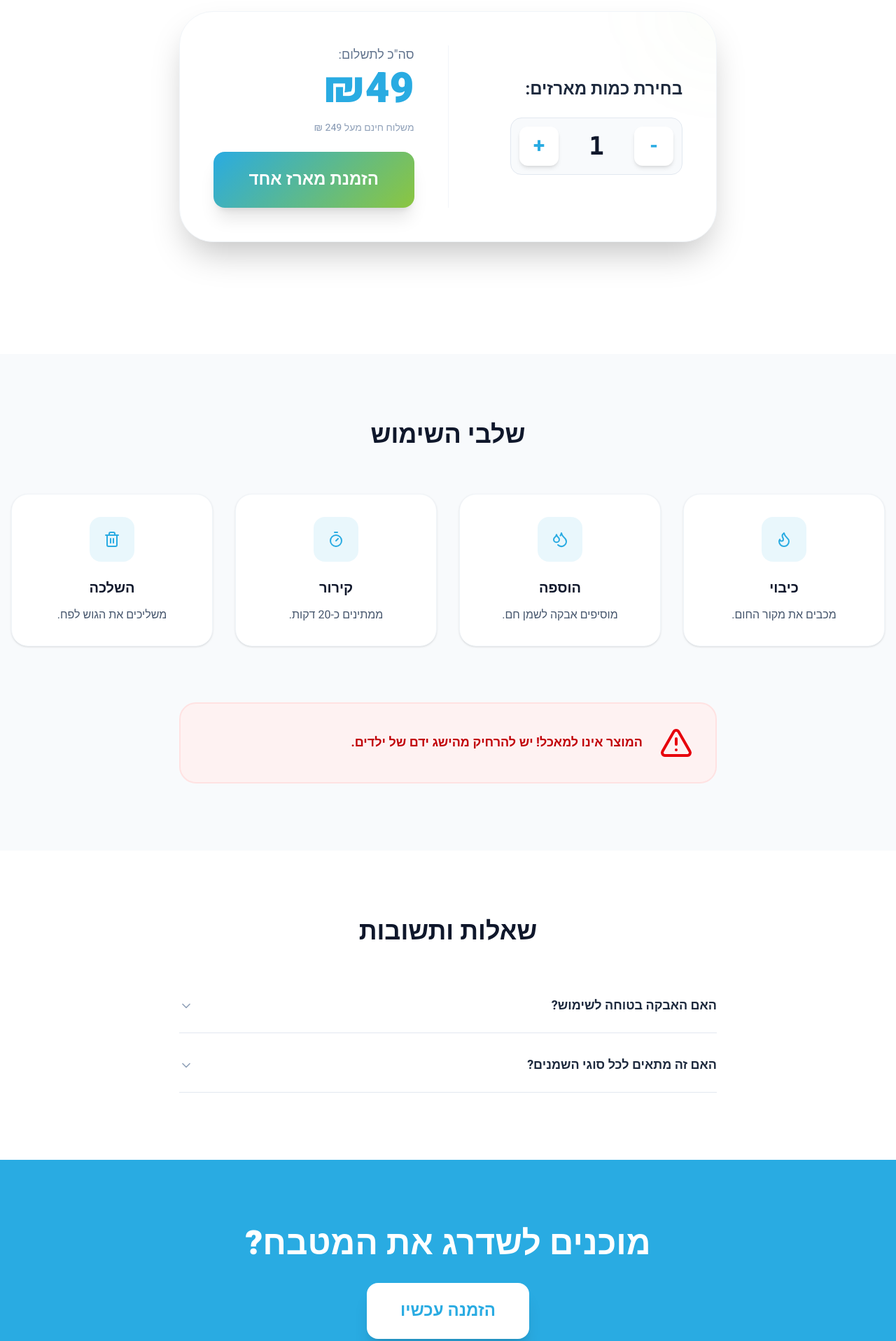
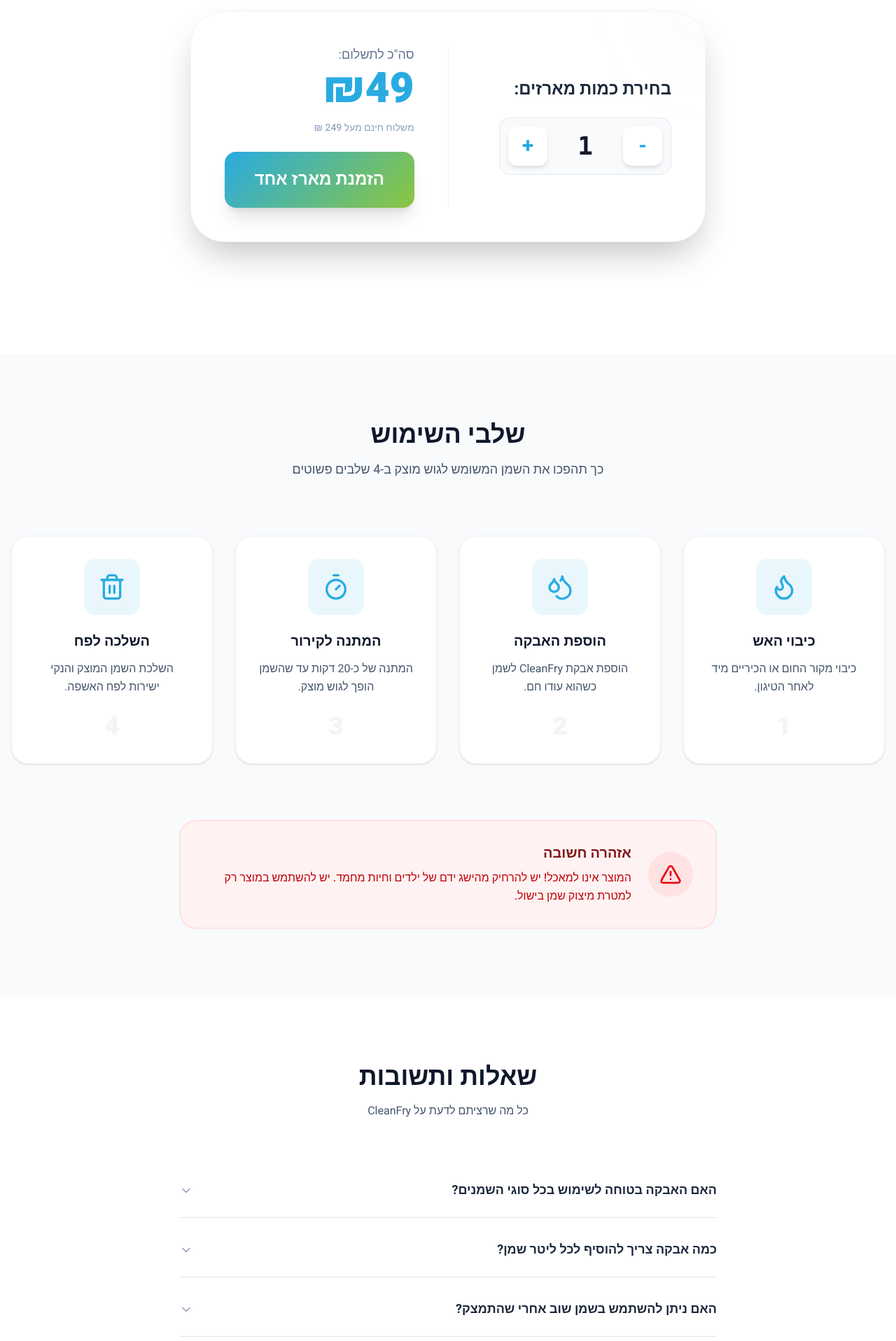
Before and after one commit to matikurland-oss/cleanfry-website, a React (Vite) app: page / in a window 1280 px wide. Shown: the part 880-2797 px from the top of the page at 70% size. Built offline with nearby package versions, Linux system fonts and the light colour scheme.

Commit message:
Update App.tsx

```diff
--- a/src/App.tsx
+++ b/src/App.tsx
@@ -44,12 +44,17 @@ const Navbar = ({ onPurchaseClick }: { onPurchaseClick: () => void }) => {
   ];
 
   return (
-    <nav className="bg-white border-b border-slate-100 sticky top-8 z-40">
+    <nav className="bg-white border-b border-slate-100 sticky top-8 z-40 text-right">
       <div className="max-w-7xl mx-auto px-4 sm:px-6 lg:px-8">
         <div className="flex justify-between h-20 items-center">
           <div className="flex-shrink-0 flex items-center cursor-pointer" onClick={() => window.scrollTo({top: 0, behavior: 'smooth'})}>
-            <img src="/logo.png" alt="CleanFry Logo" className="h-12 w-auto object-contain" />
+            <img
+              src="/logo.png"
+              alt="CleanFry Logo"
+              className="h-12 w-auto object-contain"
+            />
           </div>
+
           <div className="hidden md:flex gap-8">
             {navLinks.map((link) => (
               <a key={link.name} href={link.href} className="text-slate-600 hover:text-brand-blue font-medium transition-colors">
@@ -57,6 +62,7 @@ const Navbar = ({ onPurchaseClick }: { onPurchaseClick: () => void }) => {
               </a>
             ))}
           </div>
+
           <div className="flex items-center gap-4">
             <button onClick={onPurchaseClick} className="hidden sm:block bg-brand-blue/10 text-brand-blue px-4 py-2 rounded-xl font-bold hover:bg-brand-blue hover:text-white transition-all">
               הזמנה עכשיו
@@ -67,10 +73,11 @@ const Navbar = ({ onPurchaseClick }: { onPurchaseClick: () => void }) => {
           </div>
         </div>
       </div>
+
       <AnimatePresence>
         {isOpen && (
-          <motion.div initial={{ opacity: 0, height: 0 }} animate={{ opacity: 1, height: 'auto' }} exit={{ opacity: 0, height: 0 }} className="md:hidden bg-white border-t border-slate-100 overflow-hidden">
-            <div className="px-4 pt-2 pb-6 space-y-1 text-right">
+          <motion.div initial={{ opacity: 0, height: 0 }} animate={{ opacity: 1, height: 'auto' }} exit={{ opacity: 0, height: 0 }} className="md:hidden bg-white border-t border-slate-100 overflow-hidden text-right">
+            <div className="px-4 pt-2 pb-6 space-y-1">
               {navLinks.map((link) => (
                 <a key={link.name} href={link.href} className="block px-3 py-3 text-base font-medium text-slate-600 hover:text-brand-blue rounded-lg" onClick={() => setIsOpen(false)}>
                   {link.name}
@@ -125,6 +132,7 @@ export default function App() {
 
   return (
     <div className="min-h-screen bg-white" dir="rtl">
+      {/* Top Announcement Bar */}
       <div className="bg-brand-yellow py-2 px-4 text-center sticky top-0 z-50">
         <p className="text-sm font-bold text-slate-900">משלוח חינם בקנייה מעל 249 ש״ח!</p>
       </div>
@@ -132,11 +140,12 @@ export default function App() {
       <Navbar onPurchaseClick={scrollToPurchase} />
 
       <main>
+        {/* Hero Section */}
         <section className="relative overflow-hidden pt-4 pb-24 lg:pt-8 lg:pb-40 text-right px-4">
-          <div className="max-w-7xl mx-auto">
+          <div className="max-w-7xl mx-auto px-4 sm:px-6 lg:px-8">
             <div className="lg:grid lg:grid-cols-2 lg:gap-12 items-start mb-20">
               <motion.div initial={{ opacity: 0, x: 50 }} animate={{ opacity: 1, x: 0 }} transition={{ duration: 0.6 }}>
-                <h1 className="text-5xl lg:text-7xl font-black text-slate-900 leading-tight mb-6">
+                <h1 className="text-5xl lg:text-7xl font-black text-slate-900 leading-tight mb-6 text-right">
                   <img src="/logo.png" alt="CleanFry" className="h-32 lg:h-48 w-auto inline-block mb-2 mt-8 mix-blend-multiply" /> <br />
                   <span className="text-brand-blue">טיגון מושלם.</span> <br />
                   <span className="text-brand-green">ניקוי קל.</span>
@@ -145,6 +154,7 @@ export default function App() {
                   אבקה חדשנית, 100% ממקור צמחי, למיצוק שמן בישול. הופכת את השמן המשומש לגוש מוצק וקשיח, המאפשר השלכה בטוחה ונקייה לאשפה. זהו פתרון ידידותי לסביבה השומר על מטבח נקי ומגן על צנרת הניקוז.
                 </p>
 
+                {/* הבולטים בשורה אופקית */}
                 <div className="flex flex-row flex-wrap gap-8 mt-10 w-full justify-start border-t border-slate-100 pt-8">
                     <div className="flex items-center gap-3 text-slate-800 text-xl font-bold">
                       <CheckCircle2 className="w-7 h-7 text-brand-green flex-shrink-0" />
@@ -163,26 +173,29 @@ export default function App() {
 
               <motion.div initial={{ opacity: 0, scale: 0.8 }} animate={{ opacity: 1, scale: 1 }} transition={{ duration: 0.8, delay: 0.2 }} className="mt-16 lg:mt-24 relative flex justify-center">
                 <div className="absolute -inset-4 bg-brand-blue/5 rounded-full blur-3xl"></div>
-                <img src="https://lh3.googleusercontent.com/d/17qNHAp5sP3qq2aZdyf3vzxa2BRo2jq_Y" alt="CleanFry Packaging" className="relative rounded-3xl shadow-2xl w-full max-w-lg object-cover" />
+                <img src="http://googleusercontent.com/profile/picture/7" alt="CleanFry Packaging" className="relative rounded-3xl shadow-2xl w-full max-w-lg object-cover" />
               </motion.div>
             </div>
 
-            <motion.div ref={purchaseBoxRef} initial={{ opacity: 0, y: 40 }} animate={{ opacity: 1, y: 0 }} transition={{ delay: 0.4 }} className="max-w-3xl mx-auto relative z-10">
-              <div className="bg-white p-8 md:p-12 rounded-[3rem] shadow-2xl border border-slate-100 flex flex-col md:flex-row items-center justify-between gap-12 relative overflow-hidden">
+            {/* תיבת קנייה מרכזית */}
+            <motion.div ref={purchaseBoxRef} initial={{ opacity: 0, y: 40 }} animate={{ opacity: 1, y: 0 }} transition={{ delay: 0.4 }} className="max-w-3xl mx-auto relative z-10 px-4">
+              <div className="bg-white p-8 md:p-12 rounded-[3rem] shadow-2xl border border-slate-100 flex flex-col md:flex-row items-center justify-between gap-12 relative overflow-hidden text-right">
                 <div className="absolute top-0 right-0 w-32 h-32 bg-brand-green/5 rounded-full blur-3xl -mr-16 -mt-16"></div>
-                <div className="flex-1 w-full order-1 text-right">
+
+                <div className="flex-1 w-full order-1">
                   <h3 className="text-2xl font-bold text-slate-800 mb-6">בחירת כמות מארזים:</h3>
                   <div className="flex items-center gap-6 bg-slate-50 p-3 rounded-2xl border border-slate-200 w-fit ml-auto">
-                    <button onClick={() => setQuantity(Math.max(1, quantity - 1))} className="w-14 h-14 bg-white rounded-xl shadow-md text-3xl font-bold text-brand-blue hover:bg-blue-50 transition-all">-</button>
+                    <button onClick={() => setQuantity(Math.max(1, quantity - 1))} className="w-14 h-14 flex items-center justify-center bg-white rounded-xl shadow-md text-3xl font-bold text-brand-blue hover:bg-blue-50 transition-all">-</button>
                     <span className="text-4xl font-black text-slate-900 min-w-[60px] text-center font-mono">{quantity}</span>
-                    <button onClick={() => setQuantity(quantity + 1)} className="w-14 h-14 bg-white rounded-xl shadow-md text-3xl font-bold text-brand-blue hover:bg-blue-50 transition-all">+</button>
+                    <button onClick={() => setQuantity(quantity + 1)} className="w-14 h-14 flex items-center justify-center bg-white rounded-xl shadow-md text-3xl font-bold text-brand-blue hover:bg-blue-50 transition-all">+</button>
                   </div>
                 </div>
+
                 <div className="flex-1 w-full flex flex-col items-center md:items-start text-center md:text-right border-t md:border-t-0 md:border-r border-slate-100 pt-8 md:pt-0 md:pr-12 order-2">
                   <p className="text-slate-500 text-lg mb-1">סה"כ לתשלום:</p>
                   <p className="text-6xl font-black text-brand-blue mb-4">₪{totalPrice}</p>
                   {isFreeShipping ? (
-                    <div className="flex items-center gap-2 text-brand-green font-bold bg-green-50 px-4 py-2 rounded-full mb-6 animate-pulse"><Truck className="w-5 h-5" /><span>משלוח חינם!</span></div>
+                    <div className="flex items-center gap-2 text-brand-green font-bold bg-green-50 px-4 py-2 rounded-full mb-6 animate-pulse"><Truck className="w-5 h-5" /><span>משלוח חינם מופעל!</span></div>
                   ) : (
                     <p className="text-slate-400 text-sm mb-6 font-medium">משלוח חינם מעל 249 ₪</p>
                   )}
@@ -195,68 +208,112 @@ export default function App() {
           </div>
         </section>
 
+        {/* How It Works Section */}
         <section id="how-it-works" className="py-24 bg-slate-50 text-right px-4">
-          <div className="max-w-7xl mx-auto text-center">
+          <div className="max-w-7xl mx-auto">
+            <div className="text-center mb-20">
               <h2 className="text-4xl font-black text-slate-900 mb-4">שלבי השימוש</h2>
-            <div className="grid md:grid-cols-4 gap-8 mt-16">
+              <p className="text-slate-600 text-lg">כך תהפכו את השמן המשומש לגוש מוצק ב-4 שלבים פשוטים</p>
+            </div>
+            <div className="grid md:grid-cols-2 lg:grid-cols-4 gap-8">
               {[
-                { icon: <Flame />, title: "כיבוי", desc: "מכבים את מקור החום." },
-                { icon: <Droplets />, title: "הוספה", desc: "מוסיפים אבקה לשמן חם." },
-                { icon: <Timer />, title: "קירור", desc: "ממתינים כ-20 דקות." },
-                { icon: <Trash2 />, title: "השלכה", desc: "משליכים את הגוש לפח." }
+                { icon: <Flame className="w-10 h-10 text-brand-blue" />, title: "כיבוי האש", desc: "כיבוי מקור החום או הכיריים מיד לאחר הטיגון." },
+                { icon: <Droplets className="w-10 h-10 text-brand-blue" />, title: "הוספת האבקה", desc: "הוספת אבקת CleanFry לשמן כשהוא עודו חם." },
+                { icon: <Timer className="w-10 h-10 text-brand-blue" />, title: "המתנה לקירור", desc: "המתנה של כ-20 דקות עד שהשמן הופך לגוש מוצק." },
+                { icon: <Trash2 className="w-10 h-10 text-brand-blue" />, title: "השלכה לפח", desc: "השלכת השמן המוצק והנקי ישירות לפח האשפה." }
               ].map((step, idx) => (
-                <div key={idx} className="bg-white p-8 rounded-3xl shadow-sm border border-slate-100">
-                  <div className="w-16 h-16 bg-brand-blue/10 rounded-2xl flex items-center justify-center mx-auto mb-6 text-brand-blue">{step.icon}</div>
-                  <h3 className="text-xl font-bold mb-3">{step.title}</h3>
-                  <p className="text-slate-600">{step.desc}</p>
-                </div>
+                <motion.div key={idx} whileHover={{ y: -10 }} className="bg-white p-8 rounded-3xl shadow-sm border border-slate-100 text-center">
+                  <div className="w-20 h-20 bg-brand-blue/10 rounded-2xl flex items-center justify-center mx-auto mb-6">{step.icon}</div>
+                  <h3 className="text-xl font-bold text-slate-900 mb-3">{step.title}</h3>
+                  <p className="text-slate-600 leading-relaxed">{step.desc}</p>
+                  <div className="mt-6 text-4xl font-black text-slate-100">{idx + 1}</div>
+                </motion.div>
               ))}
             </div>
-            <div className="mt-20 max-w-3xl mx-auto bg-red-50 border-2 border-red-100 rounded-3xl p-8 flex items-center gap-6">
-              <AlertTriangle className="w-12 h-12 text-red-600 flex-shrink-0" />
-              <p className="text-red-700 font-bold text-lg text-right">המוצר אינו למאכל! יש להרחיק מהישג ידם של ילדים.</p>
+            <div className="mt-20 max-w-3xl mx-auto bg-red-50 border-2 border-red-100 rounded-3xl p-8 flex flex-col md:flex-row items-center gap-6 text-right">
+              <div className="w-16 h-16 bg-red-100 rounded-full flex items-center justify-center flex-shrink-0">
+                <AlertTriangle className="w-8 h-8 text-red-600" />
+              </div>
+              <div>
+                <h4 className="text-xl font-bold text-red-900 mb-2">אזהרה חשובה</h4>
+                <p className="text-red-700 font-medium leading-relaxed text-right">המוצר אינו למאכל! יש להרחיק מהישג ידם של ילדים וחיות מחמד. יש להשתמש במוצר רק למטרת מיצוק שמן בישול.</p>
+              </div>
             </div>
           </div>
         </section>
 
+        {/* FAQ Section */}
         <section className="py-24 px-4">
-          <div className="max-w-3xl mx-auto">
-            <h2 className="text-4xl font-black text-center mb-12">שאלות ותשובות</h2>
+          <div className="max-w-3xl mx-auto text-right">
+            <div className="text-center mb-16">
+              <h2 className="text-4xl font-black text-slate-900 mb-4">שאלות ותשובות</h2>
+              <p className="text-slate-600">כל מה שרציתם לדעת על CleanFry</p>
+            </div>
             <div className="space-y-2">
-              <FAQItem question="האם האבקה בטוחה לשימוש?" answer="כן, CleanFry עשויה מ-100% רכיבים ממקור צמחי." />
-              <FAQItem question="האם זה מתאים לכל סוגי השמנים?" answer="בהחלט, מתאים לכל שמני הבישול הצמחיים הנפוצים." />
+              <FAQItem question="האם האבקה בטוחה לשימוש בכל סוגי השמנים?" answer="כן, CleanFry מתאימה לכל סוגי שמני הבישול הצמחיים הנפוצים במטבח הביתי, כולל שמן קנולה, סויה, חמניות ותירס." />
+              <FAQItem question="כמה אבקה צריך להוסיף לכל ליטר שמן?" answer="המינון המומלץ הוא כף אחת של אבקה לכל כוס שמן (כ-250 מ״ל). לתוצאות מיטביות, יש להוסיף את האבקה כשהשמן עדיין חם." />
+              <FAQItem question="האם ניתן להשתמש בשמן שוב אחרי שהתמצק?" answer="לא. CleanFry מיועדת לטיפול בשמן משומש המיועד להשלכה. ברגע שהשמן התמצק, הוא הופך לגוש מוצק שאינו ניתן לשימוש חוזר." />
+              <FAQItem question="האם המוצר ידידותי לסביבה?" answer="בהחלט. CleanFry עשויה מ-100% רכיבים ממקור צמחי. היא מונעת שפיכת שמן לצנרת הניקוז, מה שמגן על מערכות הביוב ועל איכות הסביבה." />
             </div>
           </div>
         </section>
 
-        <section className="py-24 bg-brand-blue text-white text-center px-4">
-          <h2 className="text-4xl lg:text-5xl font-black mb-8">מוכנים לשדרג את המטבח?</h2>
-          <button onClick={scrollToPurchase} className="bg-white text-brand-blue px-12 py-6 rounded-2xl font-black text-2xl shadow-xl hover:scale-105 transition-transform">
+        {/* CTA Section */}
+        <section className="py-24 bg-brand-blue text-white text-center px-4 relative overflow-hidden">
+          <div className="max-w-4xl mx-auto relative z-10">
+            <h2 className="text-4xl lg:text-5xl font-black mb-8">מוכנים לשדרג את המטבח שלכם?</h2>
+            <p className="text-white/90 text-xl mb-12 leading-relaxed">
+              הצטרפו לאלפי משפחות בישראל שכבר נהנות ממטבח נקי יותר וסביבה ירוקה יותר.
+            </p>
+            <button onClick={scrollToPurchase} className="bg-white text-brand-blue px-12 py-6 rounded-2xl font-black text-2xl shadow-2xl hover:scale-105 transition-transform">
               הזמנה עכשיו
             </button>
+          </div>
         </section>
       </main>
 
-      <footer className="bg-slate-900 text-white py-20 px-4 text-right">
-        <div className="max-w-7xl mx-auto grid grid-cols-1 md:grid-cols-3 gap-12 border-b border-slate-800 pb-12">
-          <div>
-            <img src="/logo.png" className="h-10 w-auto mb-6 brightness-0 invert" />
-            <p className="text-slate-400">הפתרון המושלם למיצוק שמן בישול משומש.</p>
+      {/* Footer */}
+      <footer id="contact" className="bg-slate-900 text-white pt-20 pb-10 text-right px-4">
+        <div className="max-w-7xl mx-auto">
+          <div className="grid grid-cols-1 md:grid-cols-2 lg:grid-cols-4 gap-12 mb-16">
+            <div className="space-y-6">
+              <div className="flex items-center">
+                <img src="/logo.png" alt="CleanFry Logo" className="h-12 w-auto object-contain brightness-0 invert" />
+              </div>
+              <p className="text-slate-400 leading-relaxed text-right">
+                הפתרון המושלם למיצוק והשלכת שמן בישול משומש. שומרים על המטבח נקי ועל הסביבה ירוקה.
+              </p>
+              <div className="flex gap-4 justify-end">
+                <Instagram className="w-6 h-6 text-slate-400 hover:text-white cursor-pointer" />
+                <Facebook className="w-6 h-6 text-slate-400 hover:text-white cursor-pointer" />
+                <MessageCircle className="w-6 h-6 text-slate-400 hover:text-white cursor-pointer" />
+              </div>
             </div>
             <div>
-            <h4 className="font-bold mb-6">ניווט</h4>
-            <ul className="text-slate-400 space-y-4">
-              <li><a href="#" className="hover:text-white">ראשי</a></li>
-              <li><a href="#how-it-works" className="hover:text-white">איך זה עובד</a></li>
+              <h4 className="text-lg font-bold mb-6">ניווט מהיר</h4>
+              <ul className="space-y-4 text-slate-400">
+                <li><a href="#" className="hover:text-white transition-colors">ראשי</a></li>
+                <li><a href="#how-it-works" className="hover:text-white transition-colors">איך זה עובד</a></li>
+                <li><a href="#" className="hover:text-white transition-colors">בלוג</a></li>
               </ul>
             </div>
             <div>
-            <h4 className="font-bold mb-6">צור קשר</h4>
-            <p className="text-slate-400 font-bold">contact@cleanfry.co.il</p>
+              <h4 className="text-lg font-bold mb-6">שירות לקוחות</h4>
+              <ul className="space-y-4 text-slate-400">
+                <li><a href="#" className="hover:text-white transition-colors">צור קשר</a></li>
+                <li><a href="#" className="hover:text-white transition-colors">מדיניות משלוחים</a></li>
+                <li><a href="#" className="hover:text-white transition-colors">מדיניות החזרות</a></li>
+              </ul>
+            </div>
+            <div>
+              <h4 className="text-lg font-bold mb-6">צרו קשר</h4>
+              <p className="text-slate-400">contact@cleanfry.co.il</p>
             </div>
           </div>
-        <div className="text-center pt-10 text-slate-500 text-sm">
+          <div className="border-t border-slate-800 pt-10 text-center text-slate-500 text-sm">
+            <div className="mb-4"><a href="#" className="hover:text-white underline underline-offset-4">הצהרת נגישות</a></div>
             <p>© {new Date().getFullYear()} CleanFry. כל הזכויות שמורות.</p>
+          </div>
         </div>
       </footer>
     </div>
```
Lines whose indentation alone changed are shown as unchanged.
